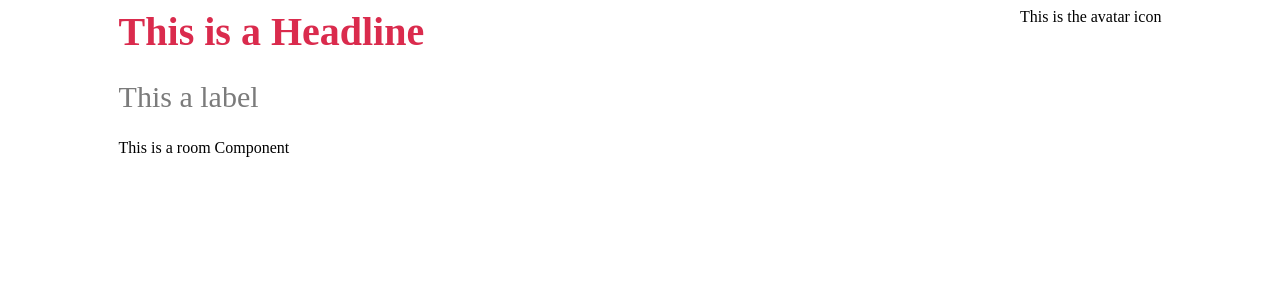
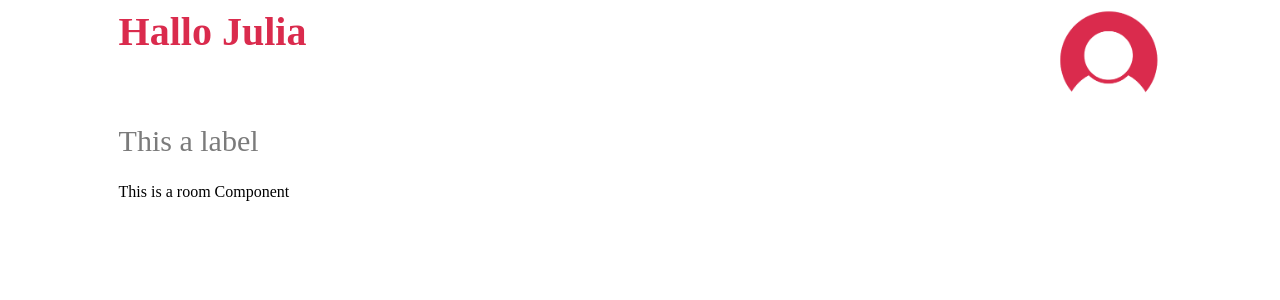
Before and after one commit to vincentrohde/steelcase-iot-client, a React (Create React App) app: page / in a window 1280 px wide. Shown: the top 300 px of the page. Built offline with nearby package versions, Linux system fonts and the light colour scheme.

Commit message:
style navigation header component

```diff
--- a/src/components/AvatarIcon/AvatarIcon.js
+++ b/src/components/AvatarIcon/AvatarIcon.js
@@ -1,11 +1,14 @@
 import React from 'react';
 import './AvatarIcon.scss';
+const avatar = require('../../assets/images/avatar.png');
 
 // this is the Avatar icon TO-DO make add Icon and menu function
 
 const AvatarIcon = () => {
     return (
-      <div className="AvatarIcon">This is the avatar icon</div>
+      <div className="AvatarIcon">
+          <img className="icon" src={avatar}/>
+      </div>
     );
 }
 
--- a/src/components/AvatarIcon/AvatarIcon.scss
+++ b/src/components/AvatarIcon/AvatarIcon.scss
@@ -0,0 +1,6 @@
+.AvatarIcon {
+  width: 10%;
+  .icon {
+    width: 100%;
+  }
+}
--- a/src/components/Headline/Headline.js
+++ b/src/components/Headline/Headline.js
@@ -5,7 +5,7 @@ import './Headline.scss';
 
 const Headline = () => {
     return (
-        <div className="Headline">This is a Headline</div>
+        <div className="Headline">Hallo Julia</div>
     );
 }
 
```
Also changed, not shown: src/assets/images/avatar.png (added).
